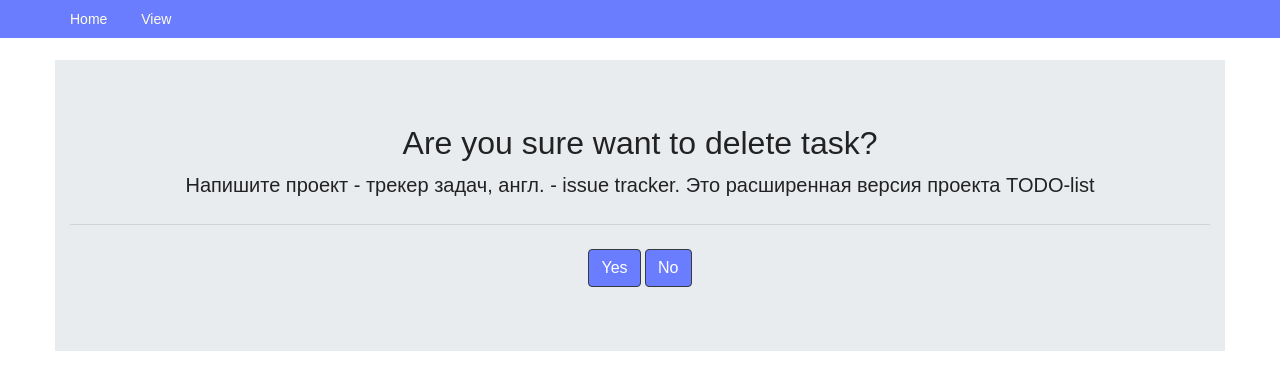
After one commit to DinaraKA/homework_53, a Django app: page /task/1/delete in a window 1280 px wide. The commit adds this page. Shown: the top 390 px of the page. Run offline with Django 3.2, Linux system fonts and the light colour scheme; data comes from the database, SQL or seed files in the repository; some libraries are stand-ins or nearby versions.

Commit message:
Added task delete page, modified urls, views, index.html, task.html and style.

```diff
--- a/source/main/urls.py
+++ b/source/main/urls.py
@@ -15,12 +15,13 @@ Including another URLconf
 """
 from django.contrib import admin
 from django.urls import path
-from webapp.views import IndexView, TaskView, TaskCreateView, TaskUpdateView
+from webapp.views import IndexView, TaskView, TaskCreateView, TaskUpdateView, TaskDeleteView
 
 urlpatterns = [
     path('admin/', admin.site.urls),
     path('', IndexView.as_view(), name='index'),
     path('task/<int:pk>/', TaskView.as_view(), name='task_view'),
     path('task/add', TaskCreateView.as_view(), name='task_add'),
-    path('task/<int:pk>/update', TaskUpdateView.as_view(), name='task_update')
+    path('task/<int:pk>/update', TaskUpdateView.as_view(), name='task_update'),
+    path('task/<int:pk>/delete', TaskDeleteView.as_view(), name='task_delete')
 ]
--- a/source/webapp/static/css/style.css
+++ b/source/webapp/static/css/style.css
@@ -76,3 +76,15 @@ table a{
     box-sizing: border-box;
     background: white;
 }
+
+.btn {
+    background: #6a7dff;
+    color: white;
+}
+
+.btn a{
+    color: white;
+}
+.btn:hover{
+    color: black;
+}
--- /dev/null
+++ b/source/webapp/templates/delete.html
@@ -0,0 +1,19 @@
+{% extends "base.html" %}
+{% block title %}Delete Task{% endblock %}
+{% block menu %}
+    <li><a href="{% url 'task_view' task.pk %}">View</a></li>
+{% endblock %}
+{% block content %}
+    <div class="jumbotron jumbotron-fluid">
+        <div class="container">
+            <h2>Are you sure want to delete task?</h2>
+            <form method="POST" action="{% url "task_delete" task.pk %}" class="text-center">
+                {% csrf_token %}
+                <p class="lead">{{ task.summary }}</p>
+                <hr class="my-4">
+                <button type="submit" class="btn btn-dark" value="Подтвердить">Yes</button>
+                <button type="submit" class="btn btn-dark" value="Submit"><a href="{% url 'task_view' task.pk %}">No</a></button>
+            </form>
+        </div>
+    </div>
+{% endblock %}
--- a/source/webapp/templates/index.html
+++ b/source/webapp/templates/index.html
@@ -9,7 +9,7 @@
     <table class="table">
         <thead>
             <tr>
-               <th scope="col">Delete</th>
+               <th scope="col">#</th>
                <th scope="col" style="text-align: center">Summary</th>
                <th scope="col">Status</th>
                <th scope="col">Type</th>
@@ -19,7 +19,7 @@
         {% for task in tasks %}
         <tbody>
             <tr>
-                <th scope="row"><input type="checkbox", value="{{task.pk}}", id="{{ task.pk }}", name="'del"></th>
+                <th scope="row">{{ forloop.counter }}</th>
                 <td><a href="{% url 'task_view' task.pk %}">{{ task.summary }}</a></td>
                 <td>{{ task.status }}</td>
                 <td>{{ task.type }}</td>
--- a/source/webapp/templates/task.html
+++ b/source/webapp/templates/task.html
@@ -2,7 +2,7 @@
 {% block title %}{{ task.summary}}{% endblock %}
 {% block menu %}
     <li><a href="{% url 'task_update' task.pk %}">Update</a></li>
-{#    <li><a href="{% url 'task_delete' task.pk %}">Delete</a></li>#}
+    <li><a href="{% url 'task_delete' task.pk %}">Delete</a></li>
 {% endblock %}
 {% block content %}
     <div class="jumbotron jumbotron-fluid">
--- a/source/webapp/views.py
+++ b/source/webapp/views.py
@@ -58,6 +58,16 @@ class TaskUpdateView(View):
                 status=form.cleaned_data['status'],
                 type=form.cleaned_data['type']
             )
-            return redirect('task_view', pk=pk)
+            return redirect('task_view', pk=task.pk)
         else:
             return render(request, 'create.html', context={'form': form})
+
+class TaskDeleteView(View):
+    def get(self, request, pk):
+        task = get_object_or_404(Task, pk=pk)
+        return render(request, 'delete.html', context={'task': task})
+
+    def post(self, request, pk):
+        task = get_object_or_404(Task, pk=pk)
+        task.delete()
+        return redirect('index')
```
